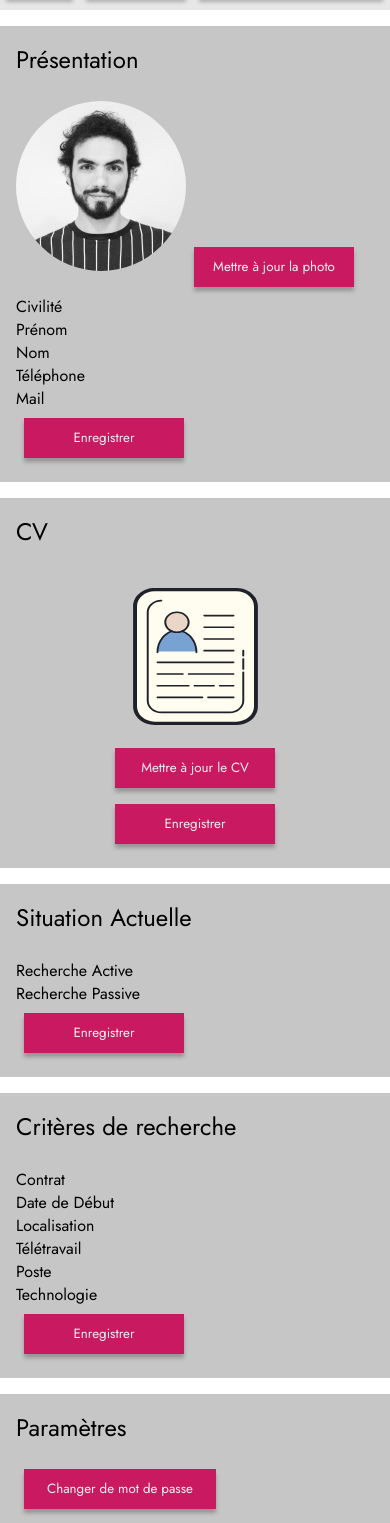
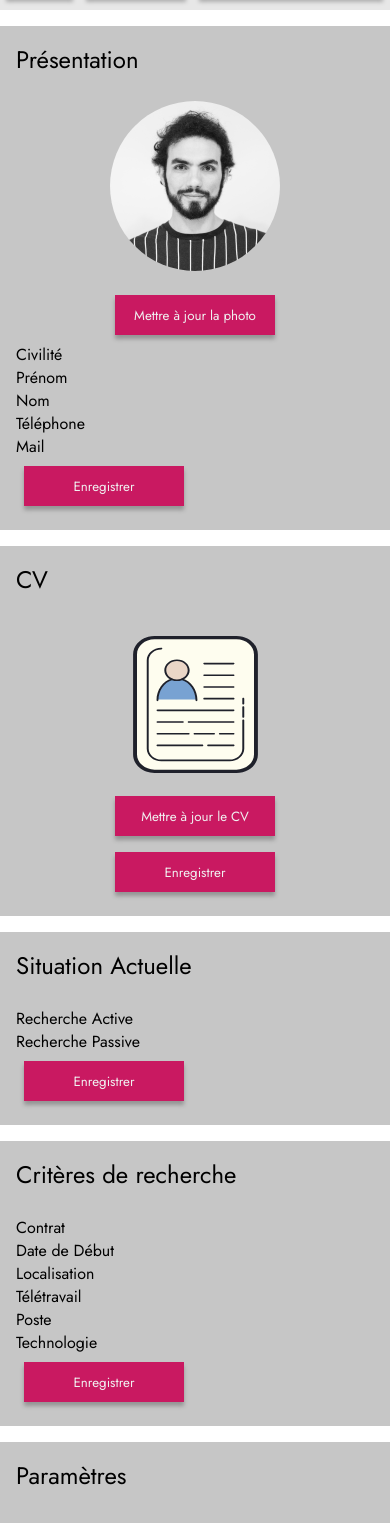
Before and after one commit to ydainna/2022-09-JS-RemoteFR-LesCrewStillants-P3-Externatic, a React (Vite) app in the folder frontend/: page / in a window 390 px wide. Shown: the part 125-1648 px from the top of the page. Built offline with nearby package versions, Linux system fonts and the light colour scheme.

Commit message:
fixed parameters mobile version, and also worked on some of presentation scss

```diff
--- a/frontend/src/components/UserProfile/parameters/Parameters.scss
+++ b/frontend/src/components/UserProfile/parameters/Parameters.scss
@@ -5,12 +5,18 @@
   padding: $basic-space;
   margin: $basic-space 0;
 
+  display: flex;
+  flex-direction: column;
+  align-items: center;
+
   @media screen and (min-width: 720px) {
+    display: block;
     margin: $basic-space $basic-space * 3.5 $basic-space * 5 $basic-space * 3.5;
     padding: $basic-space * 2;
   }
 
   h1 {
+    align-self: flex-start;
     margin-bottom: $basic-space * 1.5;
     font-weight: 500;
   }
--- a/frontend/src/components/UserProfile/presentation/Presentation.jsx
+++ b/frontend/src/components/UserProfile/presentation/Presentation.jsx
@@ -6,9 +6,11 @@ export default function Presentation() {
   return (
     <section id="presentation">
       <h1>Présentation</h1>
-      <img src={avatarTemoin} alt="Avatar Témoin" />
+      <div>
+        <img src={avatarTemoin} alt="Avatar Témoin" />
 
-      <button type="button">Mettre à jour la photo</button>
+        <button type="button">Mettre à jour la photo</button>
+      </div>
 
       <p>Civilité</p>
       <p>Prénom</p>
--- a/frontend/src/components/UserProfile/presentation/Presentation.scss
+++ b/frontend/src/components/UserProfile/presentation/Presentation.scss
@@ -15,8 +15,20 @@
     font-weight: 500;
   }
 
-  img {
-    border-radius: 300px;
+  div {
+    display: flex;
+    flex-direction: column;
+    align-items: center;
+    gap: $basic-space;
+
+    @media screen and (min-width: 720px) {
+      flex-direction: row;
+      align-items: flex-end;
+    }
+
+    img {
+      border-radius: 300px;
+    }
   }
 
   button {
```
